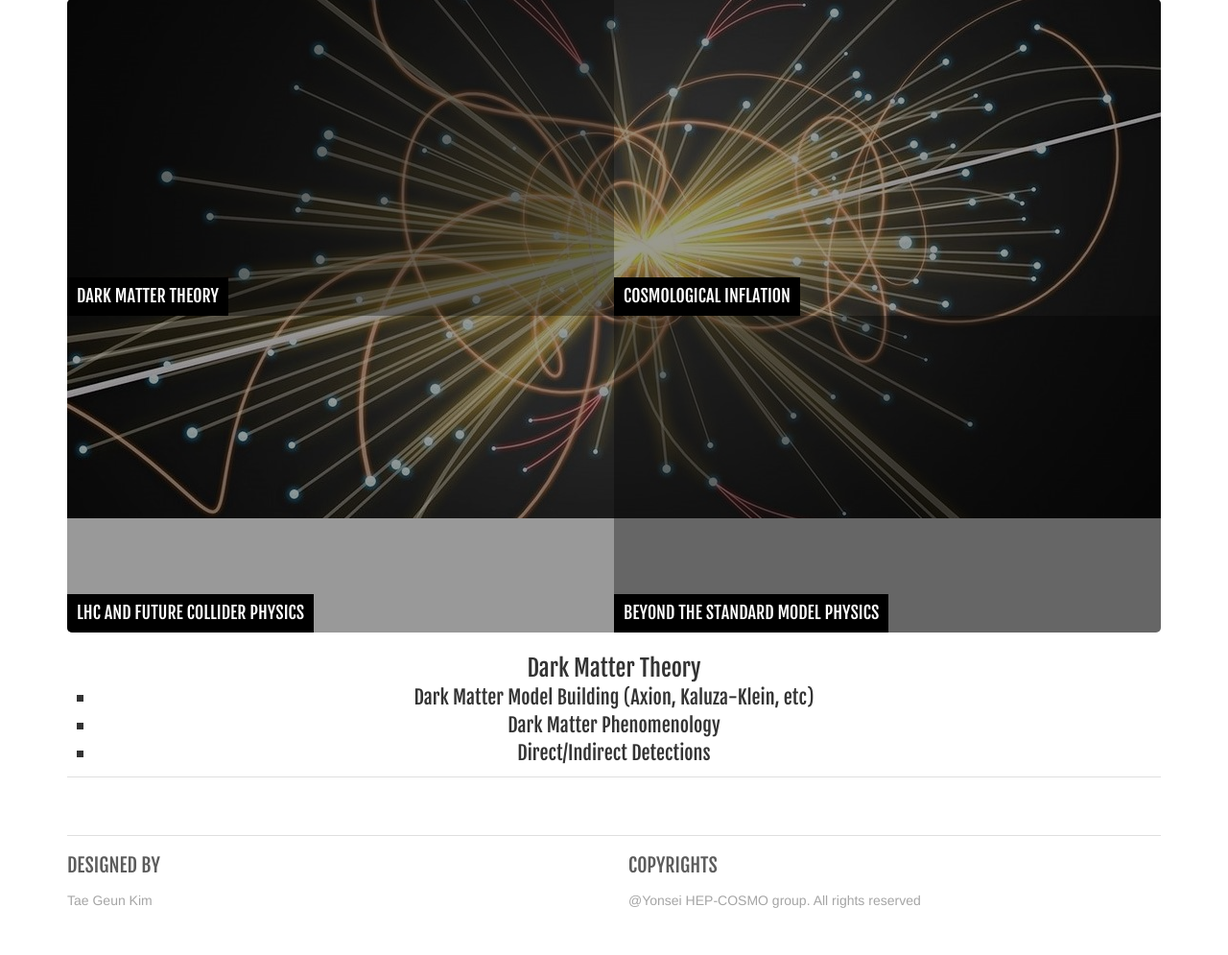
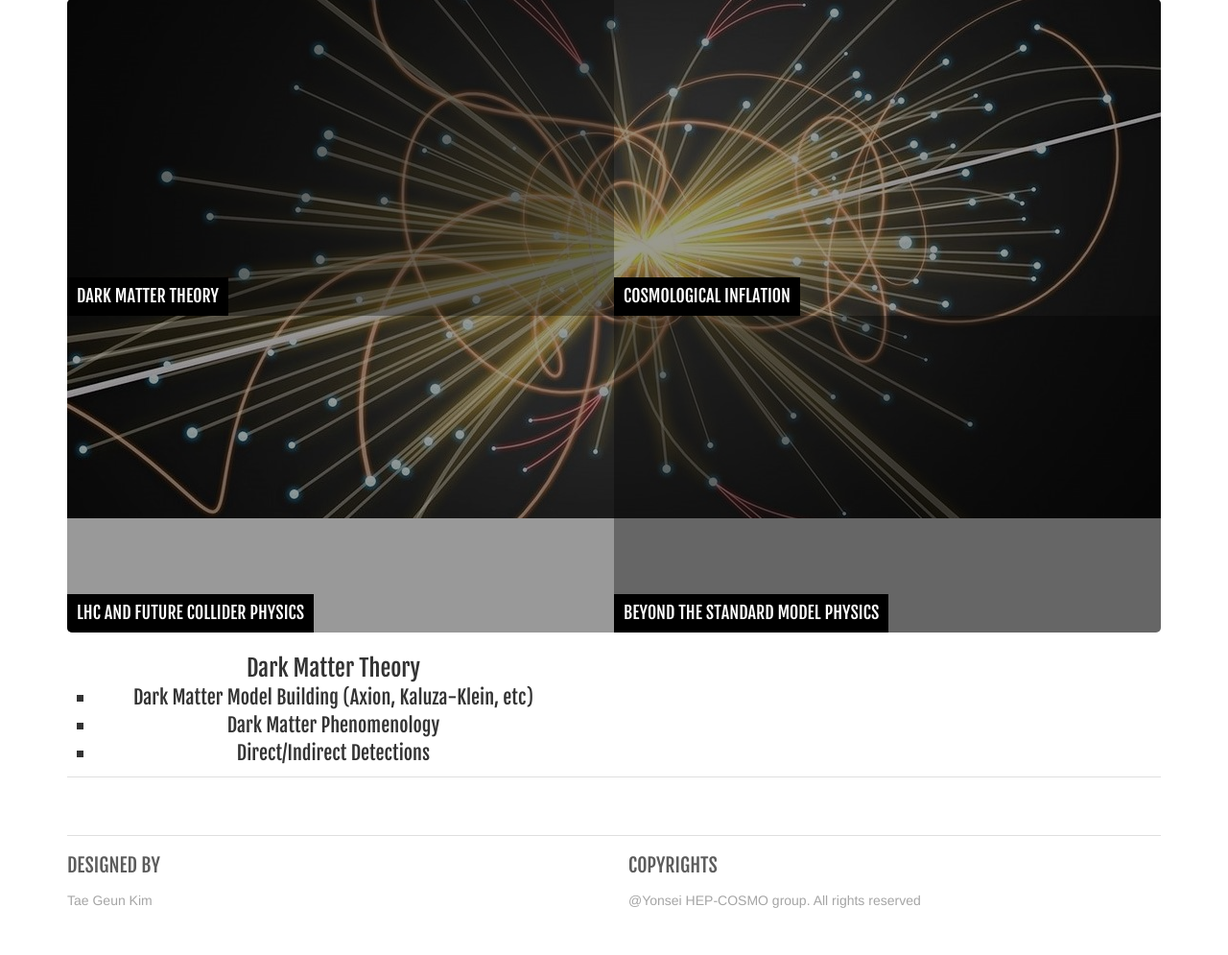
Before and after one commit to Axect/HEP_Web_Django, a Django app: page / in a window 1280 px wide. Shown: the part 137-1132 px from the top of the page at 96% size. Run offline with Django 3.2, Linux system fonts and the light colour scheme; some libraries are stand-ins or nearby versions.

Commit message:
Centering & 50%

```diff
--- a/HEP_COSMO/templates/HEP/index.html
+++ b/HEP_COSMO/templates/HEP/index.html
@@ -102,7 +102,7 @@
 
 <div class="container">
     <div class="row">
-        <div class="col-sm-12 col-md-12">
+        <div class="col-sm-6 col-md-6" style="text-align:center">
             <div class="blist" style="text-align:center">
                 <ul>
                     <li>Dark Matter Theory</li>
```
